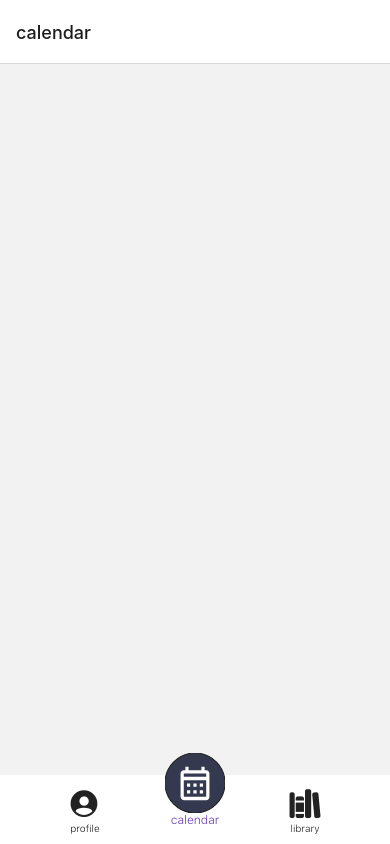
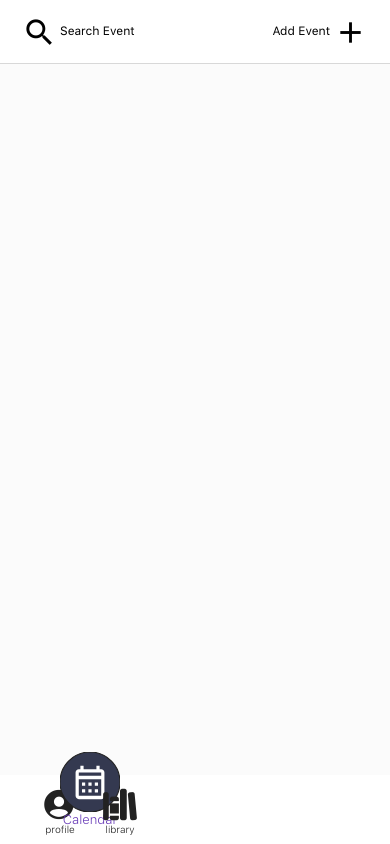
Before and after one commit to realemeralds/code-exp-application, a React Native app: screen /Home in a window 390 px wide. Built offline with nearby package versions, Linux system fonts and the light colour scheme.

Commit message:
⏰ about time to add header buttons, and fix the bottom buttons ⏰

```diff
--- a/App.js
+++ b/App.js
@@ -5,12 +5,15 @@ import { View, Text, TouchableOpacity } from "react-native";
 import { NavigationContainer } from "@react-navigation/native";
 import { createBottomTabNavigator } from "@react-navigation/bottom-tabs";
 import { Ionicons } from "@expo/vector-icons";
+import CalendarIcon from "./components/CustomIcon";
 
 // Custom fonts
+import * as Font from "expo-font";
 import { useFonts } from "expo-font";
 
-// Custom icon
-import CalendarIcon from "./components/CustomIcon";
+// UUID
+const { v4: uuidv4, v4 } = require("uuid");
+import "react-native-get-random-values";
 
 // Import the Screen (compnents)
 import HomeScreen from "./screens/HomeScreen";
@@ -32,6 +35,7 @@ export default function App() {
       <Tab.Navigator
         tabBar={(props) => <MyTabBar {...props} />}
         initialRouteName="Home"
+        screenOptions={{ headerTitleAlign: "center" }}
       >
         <Tab.Screen
           name="Profile"
@@ -41,7 +45,7 @@ export default function App() {
         <Tab.Screen
           name="Home"
           component={HomeScreen}
-          options={{ title: "calendar" }}
+          options={{ tabBarLabel: "Calendar", title: "" }}
         />
         <Tab.Screen
           name="Library"
@@ -55,19 +59,36 @@ export default function App() {
 
 // Custom TabBar
 function MyTabBar({ state, descriptors, navigation }) {
-  const [loaded] = useFonts({
-    SFUITextRegular: require("./assets/fonts/SFUITextRegular.otf"),
-    SFProTextLight: require("./assets/fonts/SFProTextLight.otf"),
-    SFProTextSemibold: require("./assets/fonts/SFProTextSemibold.otf"),
-  });
+  async function loadFonts() {
+    await Font.loadAsync({
+      SFUITextRegular: {
+        uri: require("./assets/fonts/SFUITextRegular.otf"),
+        display: Font.FontDisplay.FALLBACK,
+      },
+      SFProTextLight: {
+        uri: require("./assets/fonts/SFProTextLight.otf"),
+        display: Font.FontDisplay.FALLBACK,
+      },
+      SFProTextSemibold: {
+        uri: require("./assets/fonts/SFProTextSemibold.otf"),
+        display: Font.FontDisplay.FALLBACK,
+      },
+    });
+    this.setState({ fontsLoaded: true });
+  }
+
+  function componentDidMount() {
+    this.loadFonts();
+  }
 
   return (
     <View
       style={{
         flexDirection: "row",
         alignContent: "center",
-        alignSelf: "stretch",
         height: 69,
+        alignSelf: "center",
+        borderColor: "black",
       }}
     >
       {state.routes.map((route, index) => {
@@ -95,7 +116,7 @@ function MyTabBar({ state, descriptors, navigation }) {
           } else if (route.name === "Library") {
             iconName = focused ? "library-outline" : "library";
           }
-          return <Ionicons name={iconName} size={33} color="#222222" />;
+          return <Ionicons name={iconName} size={36} color="#222222" />;
         };
         const isFocused = state.index === index;
 
@@ -119,10 +140,6 @@ function MyTabBar({ state, descriptors, navigation }) {
           });
         };
 
-        {
-          console.log(icon);
-        }
-
         return (
           <TouchableOpacity
             accessibilityRole="button"
@@ -134,19 +151,22 @@ function MyTabBar({ state, descriptors, navigation }) {
             style={{
               flexDirection: "column",
               justifyContent: "center",
-              flex: 1,
+              flex: 0,
               alignItems: "center",
+              justifyContent: "center",
               marginTop: route.name === "Home" ? -40 : 0,
-              marginHorizontal: route.name === "Home" ? -60 : 0,
+              width: 70,
+              marginHorizontal: 15,
             }}
+            key={v4()}
           >
             {icon({ route })}
             <Text
               style={{
                 color: isFocused ? "#673ab7" : "#222",
-                textAlign: "center",
                 fontFamily: "SFProTextLight",
-                fontSize: route.name === "Home" ? 12 : 10,
+                fontSize: route.name === "Home" ? 13 : 10,
+                marginTop: route.name === "Home" ? 0 : -2,
               }}
             >
               {label}
--- a/components/HomeScreenHeaders.js
+++ /dev/null
@@ -1,48 +0,0 @@
-import React from "react";
-import { View, Text, TouchableOpacity } from "react-native";
-import { MaterialIcons } from "@expo/vector-icons";
-import styles from "../styles";
-
-export default function HomeScreenHeaders() {
-  return (
-    <View style={{ justifyContent: "space-between", flex: 1 }}>
-      <TouchableOpacity
-        style={{
-          flex: 1,
-          flexDirection: "row",
-          justifyContent: "center",
-          color: "black",
-        }}
-        onPress={() => {
-          alert("Hello World!");
-        }}
-      >
-        <MaterialIcons
-          name="search"
-          size={24}
-          color="black"
-          style={{ marginLeft: 6 }}
-        />
-        <Text style={{ fontFamily: "sans-serif", fontSize: 20 }}>
-          Search Event
-        </Text>
-      </TouchableOpacity>
-      <TouchableOpacity
-        style={{
-          flex: 1,
-          flexDirection: "row",
-          justifyContent: "center",
-          color: "black",
-        }}
-        onPress={() => {
-          alert("Hello World!");
-        }}
-      >
-        <Text style={{ fontFamily: "sans-serif", fontSize: 600 }}>
-          Add Event
-        </Text>
-        <MaterialIcons name="add" size={24} color="black" />
-      </TouchableOpacity>
-    </View>
-  );
-}
--- a/package.json
+++ b/package.json
@@ -26,12 +26,15 @@
     "react-native": "0.68.2",
     "react-native-calendars": "^1.1275.0",
     "react-native-gesture-handler": "~2.2.1",
+    "react-native-get-random-values": "^1.8.0",
     "react-native-reanimated": "^2.8.0",
     "react-native-safe-area-context": "4.2.4",
     "react-native-screens": "~3.11.1",
     "react-native-svg": "12.3.0",
     "react-native-vector-icons": "^9.1.0",
     "react-native-web": "0.17.7",
+    "uuid": "^8.3.2",
+    "uuidv4": "^6.2.13",
     "yarn": "^1.22.19"
   },
   "devDependencies": {
--- a/screens/HomeScreen.js
+++ b/screens/HomeScreen.js
@@ -1,11 +1,93 @@
-import { React } from "react";
-import { View, Text } from "react-native";
+import React, { useEffect } from "react";
+import { View, Text, TouchableOpacity, Image } from "react-native";
 import { createStackNavigator } from "@react-navigation/stack";
-import HomeScreenHeaders from "../components/HomeScreenHeaders";
+import styles from "../styles";
+import { MaterialIcons } from "@expo/vector-icons";
+import * as Font from "expo-font";
 
 const Stack = createStackNavigator();
 
-export default function HomeScreen() {
+export default function HomeScreen({ navigation }) {
+  async function loadFonts() {
+    await Font.loadAsync({
+      SFUITextRegular: {
+        uri: require("../assets/fonts/SFUITextRegular.otf"),
+        display: Font.FontDisplay.FALLBACK,
+      },
+      SFProTextLight: {
+        uri: require("../assets/fonts/SFProTextLight.otf"),
+        display: Font.FontDisplay.FALLBACK,
+      },
+      SFProTextSemibold: {
+        uri: require("../assets/fonts/SFProTextSemibold.otf"),
+        display: Font.FontDisplay.FALLBACK,
+      },
+    });
+    this.setState({ fontsLoaded: true });
+  }
+
+  function componentDidMount() {
+    this.loadFonts();
+  }
+
+  // Load add event and search event
+  useEffect(() =>
+    navigation.setOptions({
+      headerRight: () => (
+        <TouchableOpacity
+          style={{
+            flexDirection: "row",
+            justifyContent: "space-between",
+            marginRight: 22,
+          }}
+          onPress={() => {
+            alert("Hello World!");
+          }}
+        >
+          <Text
+            style={{
+              fontFamily: "SFUITextRegular",
+              fontSize: 12,
+              color: "black",
+              alignSelf: "stretch",
+              lineHeight: 32,
+              marginRight: 3,
+            }}
+          >
+            Add Event
+          </Text>
+          <MaterialIcons name="add" size={35} color="black" />
+        </TouchableOpacity>
+      ),
+      headerLeft: () => (
+        <TouchableOpacity
+          style={{
+            flexDirection: "row",
+            justifyContent: "space-between",
+            marginLeft: 22,
+          }}
+          onPress={() => {
+            alert("Hello World!");
+          }}
+        >
+          <MaterialIcons name="search" size={35} color="black" />
+          <Text
+            style={{
+              fontFamily: "SFUITextRegular",
+              fontSize: 12,
+              color: "black",
+              alignSelf: "stretch",
+              lineHeight: 32,
+              marginLeft: 3,
+            }}
+          >
+            Search Event
+          </Text>
+        </TouchableOpacity>
+      ),
+    })
+  );
+
   return (
     <Stack.Navigator screenOptions={{ headerShown: false }}>
       <Stack.Screen name="Calendar" component={CalendarScreen} />
@@ -15,7 +97,7 @@ export default function HomeScreen() {
 }
 
 function CalendarScreen() {
-  return <View>{/* <HomeScreenHeaders /> */}</View>;
+  return <View style={styles.container}>{/* <HomeScreenHeaders /> */}</View>;
 }
 
 function DetailsScreen() {
--- a/screens/LibraryScreen.js
+++ b/screens/LibraryScreen.js
@@ -1,6 +1,7 @@
 import React from "react";
 import { Text, View, FlatList } from "react-native";
+import styles from "../styles";
 
 export default function LibraryScreen() {
-  return <Text>Hello World!</Text>;
+  return <View style={styles.container}></View>;
 }
--- a/screens/ProfileScreen.js
+++ b/screens/ProfileScreen.js
@@ -1,6 +1,7 @@
 import React from "react";
 import { Text, View } from "react-native";
+import styles from "../styles";
 
 export default function ProfileScreen() {
-  return <Text>Hello World!</Text>;
+  return <View style={styles.container}></View>;
 }
--- a/styles.js
+++ b/styles.js
@@ -10,7 +10,7 @@ function loadFonts() {
 const styles = StyleSheet.create({
   container: {
     flex: 1,
-    backgroundColor: "#fff",
+    backgroundColor: "#FbFbFb",
     alignItems: "center",
     justifyContent: "center",
   },
```
Also changed, not shown: 2 other files (tests, documents, lock files or other folders).
